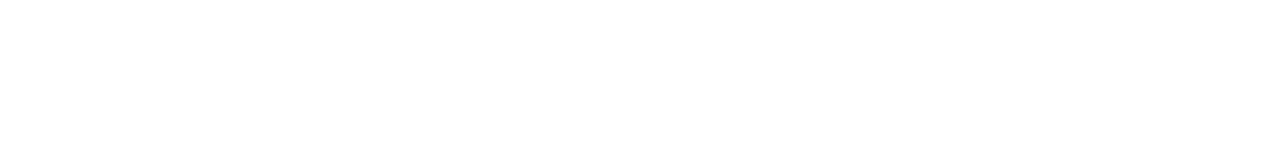
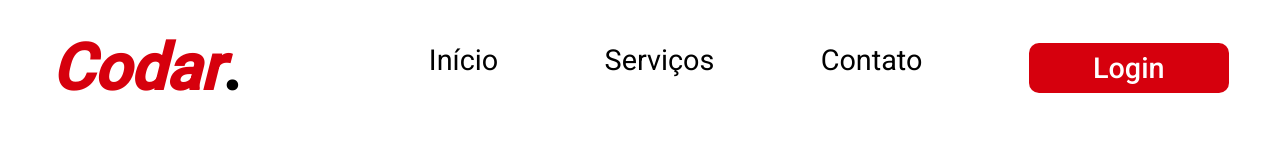
Before and after one commit to claudioalvesmachado/dev-challenge-codar, a plain HTML site: page index.html in a window 1280 px wide. Drawn offline with Linux system fonts and the light colour scheme.

Commit message:
Header&Navbar
Done Header and Navbar

```diff
--- a/assets/css/style.css
+++ b/assets/css/style.css
@@ -1,5 +1,81 @@
+/* Fonte padrão */
+@import url('https://fonts.googleapis.com/css2?family=Roboto:wght@300;400;500&display=swap');
+
+
+/* Reset */
 * {
     margin: 0;
     padding: 0;
     box-sizing: border-box;
 }
+
+
+body {
+    font-family: 'Roboto';
+}
+
+header {
+    width: 92%;
+    margin: 0 auto;
+    height: 17vh;
+    display: flex;
+    justify-content: space-between;
+    align-items: center;
+    /*background-color: aquamarine;*/
+}
+
+
+header h1 {
+    font-size: 4em;
+}
+
+header h1 i {
+    color: #D6000D;
+}
+
+
+
+
+nav ul{
+    width: 800px;
+    display: flex;
+    justify-content: space-between;
+    list-style-type: none;
+}
+
+nav ul li a:hover{
+    color: #303030;
+}
+
+
+
+
+nav ul li a {
+    text-decoration: none;
+    color: black;
+    font-size: 1.8em;
+}
+
+nav ul li:last-child{
+    background-color: #D6000D;
+    border: none;
+    border-radius: 10px;
+    text-align: center;
+    font-weight: 500;
+    width: 25%;
+    padding: 1% 0;
+
+}
+
+.btn1 {
+    color: white;
+}
+
+.btn1:hover{
+    color: #eeeeee;
+}
+
+
+img {
+    max-width: 400px;
+}
--- a/index.html
+++ b/index.html
@@ -3,11 +3,28 @@
 <head>
     <meta charset="UTF-8">
     <meta name="viewport" content="width=device-width, initial-scale=1.0">
-    <link rel="shortcut icon" href="img/favicon.png" type="image/png">
+    <link rel="shortcut icon" href="assets/img/favicon.png" type="image/png">
     <link rel="stylesheet" href="assets/css/style.css">
+    <!-- Font Awesome Icons -->
+    <script src="https://kit.fontawesome.com/6eadd7e23e.js" crossorigin="anonymous"></script>
     <title>Codar</title>
 </head>
 <body>
+    <header>
+        <h1>
+            <i>Codar</i>.
+        </h1>
 
+        <nav>
+            <ul>
+                <li><a href="#">Início</a></li>
+                <li><a href="#">Serviços</a></li>
+                <li><a href="#">Contato</a></li>
+                <li><a href="#" class="btn1">Login</a></li>
+            </ul>
+        </nav>
+    </header>
 </body>
 </html>
+
+<!-- <i class="fas fa-check-circle"></i> CHECK ICON -->
```
Also changed, not shown: assets/img/coding.png (renamed from assets/img/coding_ (c).png), assets/img/video_call.png (renamed from assets/img/video_call(c).png).
